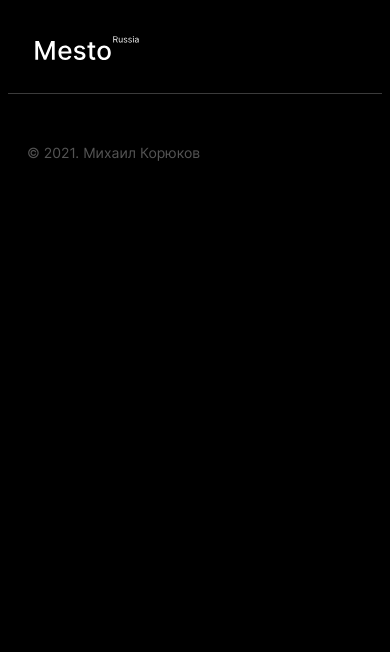
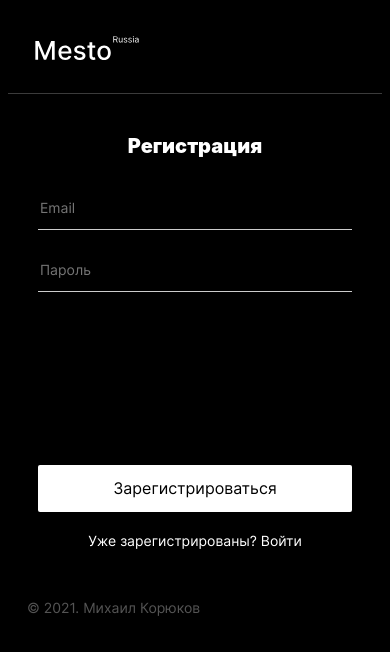
Before and after one commit to mkdir-dev/react-mesto-auth, a React (Create React App) app: page /sign-up in a window 390 px wide. Shown: the top 652 px of the page. Built offline with nearby package versions, Linux system fonts and the light colour scheme; no server answers; a web font is replaced by a local one.

Commit message:
feat: сверстать страницы регистрации и входа

```diff
--- /dev/null
+++ b/src/blocks/auth/__button-submit/auth__button-submit.css
@@ -0,0 +1,26 @@
+.auth__button-submit {
+  margin: 216px 0 0;
+  padding: 14px 0;
+  border: none;
+  border-radius: 2px;
+  background-color: #fff;
+  font-family: "Inter", "Arial", sans-serif;
+  font-size: 18px;
+  line-height: 22px;
+  text-align: center;
+  color: #000;
+  cursor: pointer;
+  transition: all 0.2s ease-out;
+}
+
+.auth__button-submit:hover {
+  opacity: 0.85;
+}
+
+@media (max-width: 525px) {
+  .auth__button-submit {
+    margin: 173px 0 0;
+    font-size: 16px;
+    line-height: 19px;
+  }
+}
--- /dev/null
+++ b/src/blocks/auth/__form/auth__form.css
@@ -0,0 +1,4 @@
+.auth__form {
+  display: flex;
+  flex-direction: column;
+}
--- /dev/null
+++ b/src/blocks/auth/__input/auth__input.css
@@ -0,0 +1,16 @@
+.auth__input {
+  margin-bottom: 30px;
+  padding-bottom: 13px;
+  background-color: transparent;
+  font-family: "Inter", "Arial", sans-serif;
+  font-size: 14px;
+  line-height: 17px;
+  outline: none;
+  border: none;
+  color: #ccc;
+  border-bottom: 1px solid;
+}
+
+.auth__input:last-of-type {
+  margin-bottom: 0px;
+}
--- /dev/null
+++ b/src/blocks/auth/__link/auth__link.css
@@ -0,0 +1,9 @@
+.auth__link {
+  text-decoration: none;
+  color: #fff;
+  transition: all 0.2s ease-out;
+}
+
+.auth__link:hover {
+  opacity: 0.6;
+}
--- /dev/null
+++ b/src/blocks/auth/__text/auth__text.css
@@ -0,0 +1,13 @@
+.auth__text {
+  margin: 15px auto 0;
+  font-size: 14px;
+  line-height: 17px;
+  text-align: center;
+  color: #fff;
+}
+
+@media (max-width: 525px) {
+  .auth__text {
+    margin: 20px auto 0;
+  }
+}
--- /dev/null
+++ b/src/blocks/auth/__title/auth__title.css
@@ -0,0 +1,17 @@
+.auth__title {
+  margin: 60px 0 50px;
+  font-style: normal;
+  font-weight: 900;
+  font-size: 24px;
+  line-height: 29px;
+  text-align: center;
+  color: #ffffff;
+}
+
+@media (max-width: 525px) {
+  .auth__title {
+    margin: 40px 0;
+    font-size: 20px;
+    line-height: 24px;
+  }
+}
--- /dev/null
+++ b/src/blocks/auth/auth.css
@@ -0,0 +1,12 @@
+.auth {
+  max-width: 358px;
+  margin: 0 auto;
+  display: flex;
+  flex-direction: column;
+}
+
+@media (max-width: 418px) {
+  .auth {
+    margin: 0 30px;
+  }
+}
--- a/src/components/App.js
+++ b/src/components/App.js
@@ -118,7 +118,6 @@ function App() {
       <div className="page">
         <Header />
 
-        <main>
         <Route exact path='/'>
           <Main
             onPopupAvatar={handleEditAvatarClick}
@@ -138,9 +137,6 @@ function App() {
         <Route path='/sign-in'>
           <Login />
         </Route>
-        </main>
-
-
 
         <Footer />
 
--- a/src/components/Login.js
+++ b/src/components/Login.js
@@ -1,9 +1,32 @@
 function Login() {
 
   return (
-    <section className="auth">
-
-    </section>
+    <div className="auth">
+      <form
+        className='auth__form'>
+        <h2 className='auth__title'>Вход</h2>
+        <input
+          className="auth__input"
+          id="email"
+          name="email"
+          type="email"
+          placeholder="Email"
+          minLength="2"
+          required />
+        <input
+          className="auth__input"
+          id="password"
+          name="password"
+          type="password"
+          placeholder="Пароль"
+          minLength="6"
+          required />
+        <button
+          className="auth__button-submit"
+          type="submit"
+          aria-label="Войти">Войти</button>
+      </form>
+    </div>
   )
 
 }
--- a/src/components/Register.js
+++ b/src/components/Register.js
@@ -1,11 +1,36 @@
 function Register() {
 
   return (
-    <section className="auth">
-
-    </section>
+    <div className="auth">
+      <form
+        className='auth__form'>
+        <h2 className='auth__title'>Регистрация</h2>
+        <input
+          className="auth__input"
+          id="email"
+          name="email"
+          type="email"
+          placeholder="Email"
+          minLength="2"
+          required />
+        <input
+          className="auth__input"
+          id="password"
+          name="password"
+          type="password"
+          placeholder="Пароль"
+          minLength="6"
+          required />
+        <button
+          className="auth__button-submit"
+          type="submit"
+          aria-label="Зарегистрироваться">Зарегистрироваться</button>
+      </form>
+      <p className="auth__text">Уже зарегистрированы?&nbsp;
+        <a className="auth__link" href="/sign-in">Войти</a>
+      </p>
+    </div>
   )
-
 }
 
 export default Register
--- a/src/index.css
+++ b/src/index.css
@@ -78,3 +78,13 @@
 
 @import url(./blocks/popup/__form/_type/_confirm/popup__form_type_confirm.css);
 @import url(./blocks/popup/__button-confirm/popup__button-confirm.css);
+
+/* auth */
+
+@import url(./blocks/auth/auth.css);
+@import url(./blocks/auth/__title/auth__title.css);
+@import url(./blocks/auth/__form/auth__form.css);
+@import url(./blocks/auth/__input/auth__input.css);
+@import url(./blocks/auth/__button-submit/auth__button-submit.css);
+@import url(./blocks/auth/__text/auth__text.css);
+@import url(./blocks/auth/__link/auth__link.css);
```
Lines whose indentation alone changed are shown as unchanged.
